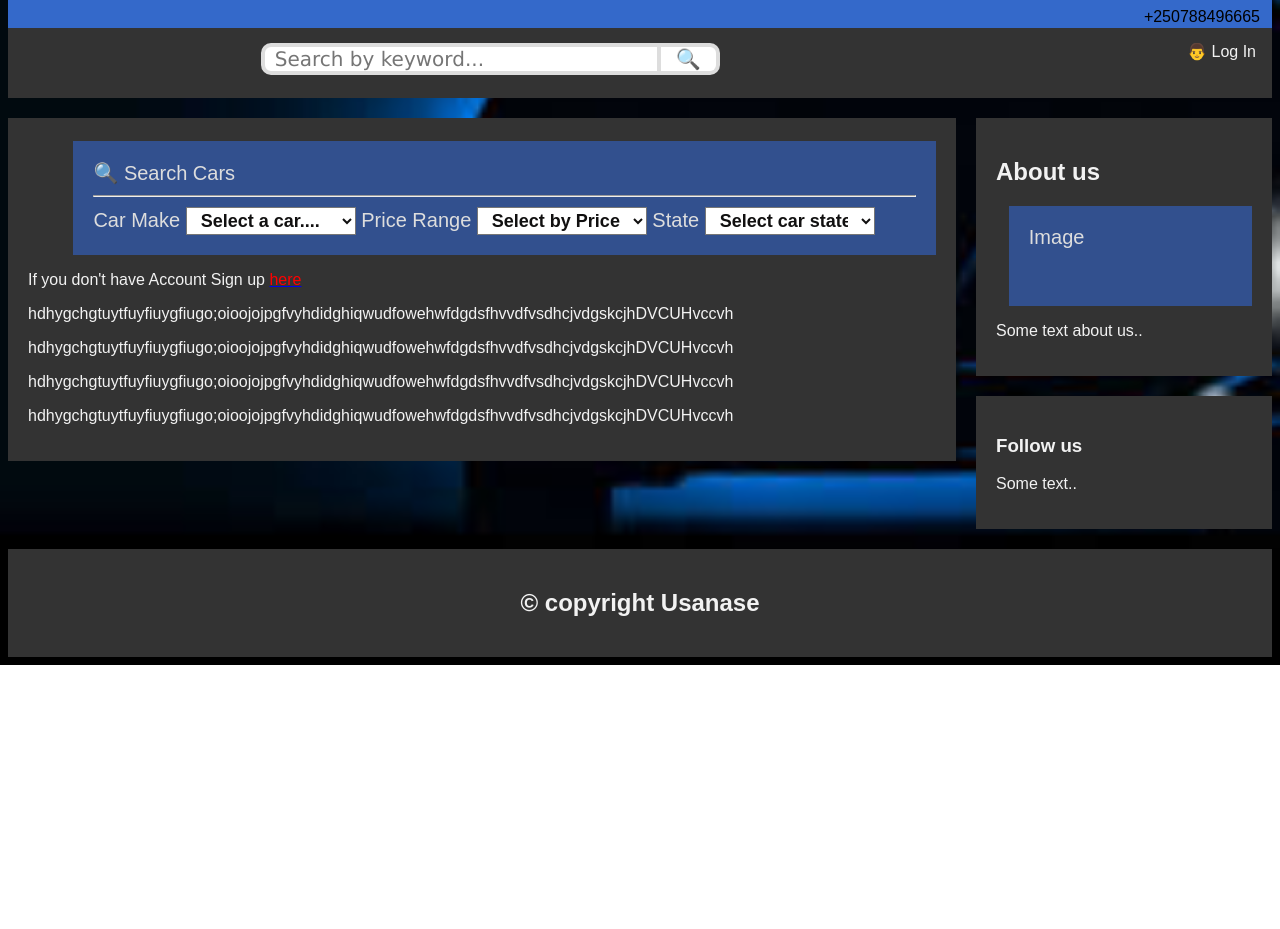
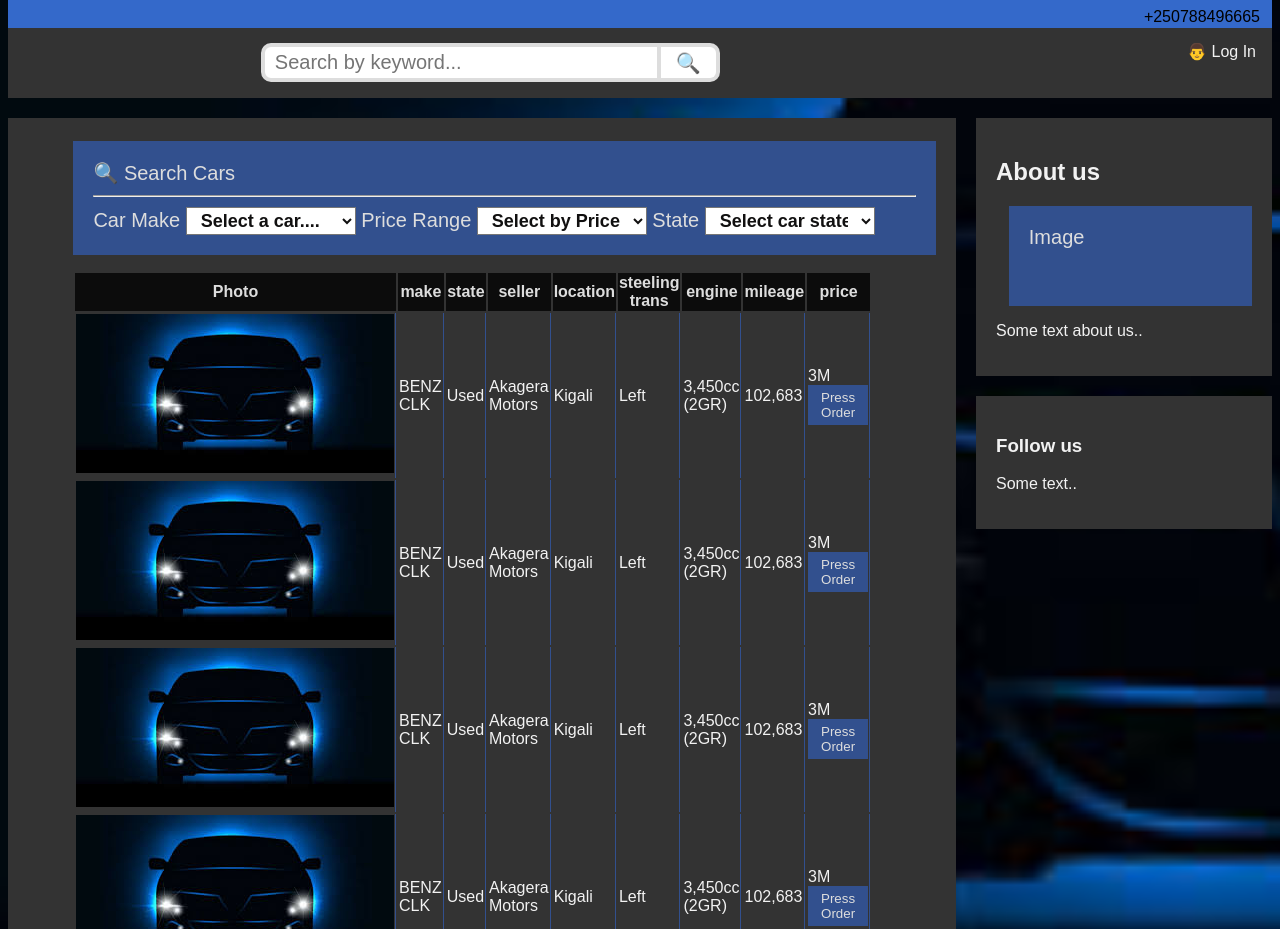
Before and after one commit to UsanaseD/AutoMart, a plain HTML site: page UI/index.html in a window 1280 px wide. Shown: the part 244-1173 px from the top of the page. Before the commit the page ends 909 px from the top, so only its background shows below. Drawn offline with Linux system fonts and the light colour scheme.

Commit message:
feature(ft-home-table):add home table that will hold cars for sell[Start #165956353]

```diff
--- a/UI/css/index.css
+++ b/UI/css/index.css
@@ -49,7 +49,7 @@
     outline: 0;
     cursor: pointer;
     background-color: rgb(255, 255, 255);
-    height: 32px;
+    height: 39px;
   }
   /* Style the top navigation bar */
   .nav {
@@ -95,6 +95,29 @@
     width: 75%;
     height: 60%;
   }
+  table{
+    width: 600px;
+    margin-left: 45px;
+  }
+  table tH{
+    background: #0c0c0c;
+    color: #ddd;
+  }
+  table td{
+    border: none;
+    border-right: 1px solid #32508e;
+  }
+  #order{
+    width: 60px;
+    background: #32508e;
+    height: 40px;
+    border: none;
+    color: #ddd;
+  }
+  #order:hover{
+    background: grey;
+
+  }
 
   /* Right column */
   .rightcolumn {
@@ -105,47 +128,6 @@
 
   }
 
-
-  /* Input form*/
-  input[type="text"],
-  input[type="password"]
-  {
-  display: block;
-  box-sizing: border-box;
-  margin-bottom: 20px;
-  padding: 4px;
-  width: 220px;
-  height: 32px;
-  border: none;
-  outline: none;
-  border-bottom: 1px solid;
-  font-family: Verdana, Geneva, Tahoma, sans-serif;
-  font-weight: 400;
-  font-size: 15px;
-  transition: 0.2s ease;
-  }
-
-
-  /* submiting form form*/
-  input[type="submit"]
-  {
-  margin-bottom: 28px;
-  background: #FF8C00;
-  width: 120px;
-  height: 32px;
-  border: none;
-  border-radius: 2px;
-  transition: 0.2s ease;
-  cursor: pointer;
-  }
-
-
-  /* submiting form hover*/
-  input[type="submit"]:hover
-  {
-  background: #333;
-  transition: 0.2s ease;
-  }
 
 
 
--- a/UI/index.html
+++ b/UI/index.html
@@ -55,11 +55,65 @@
                                         </select>
                       </div>
 	 </div>
-      <p>If you don't have Account Sign up <a href="signup.html"><font color="red">here</font></a></p>
-      <p>hdhygchgtuytfuyfiuygfiugo;oioojojpgfvyhdidghiqwudfowehwfdgdsfhvvdfvsdhcjvdgskcjhDVCUHvccvh</p>
-      <p>hdhygchgtuytfuyfiuygfiugo;oioojojpgfvyhdidghiqwudfowehwfdgdsfhvvdfvsdhcjvdgskcjhDVCUHvccvh</p>
-      <p>hdhygchgtuytfuyfiuygfiugo;oioojojpgfvyhdidghiqwudfowehwfdgdsfhvvdfvsdhcjvdgskcjhDVCUHvccvh</p>
-      <p>hdhygchgtuytfuyfiuygfiugo;oioojojpgfvyhdidghiqwudfowehwfdgdsfhvvdfvsdhcjvdgskcjhDVCUHvccvh</p>
+      <p>
+      <table>
+        <tr >
+          <th>Photo</th>
+          <th>make</th>
+          <th>state</th>
+          <th>seller</th>
+          <th>location</th>
+          <th>steeling trans</th>
+          <th>engine</th>
+          <th>mileage</th>
+          <th>price</th>
+          </tr>
+          <tr>
+            <td><img src="../UI/images/dd.jpg" alt="sorry"></td>
+            <td>BENZ CLK</td>
+            <td>Used</td>
+            <td>Akagera Motors</td>
+            <td>Kigali</td>
+            <td>Left</td>
+            <td>3,450cc (2GR)</td>
+            <td>102,683</td>
+            <td>3M <button id="order">Press Order</button></td>
+          </tr>
+          <tr>
+              <td><img src="../UI/images/dd.jpg" alt="sorry"></td>
+              <td>BENZ CLK</td>
+              <td>Used</td>
+              <td>Akagera Motors</td>
+              <td>Kigali</td>
+              <td>Left</td>
+              <td>3,450cc (2GR)</td>
+              <td>102,683</td>
+              <td>3M <button id="order">Press Order</button></td>
+            </tr>
+            <tr>
+                <td><img src="../UI/images/dd.jpg" alt="sorry"></td>
+                <td>BENZ CLK</td>
+                <td>Used</td>
+                <td>Akagera Motors</td>
+                <td>Kigali</td>
+                <td>Left</td>
+                <td>3,450cc (2GR)</td>
+                <td>102,683</td>
+                <td>3M <button id="order">Press Order</button></td>
+              </tr>
+              <tr>
+                  <td><img src="../UI/images/dd.jpg" alt="sorry"></td>
+                  <td>BENZ CLK</td>
+                  <td>Used</td>
+                  <td>Akagera Motors</td>
+                  <td>Kigali</td>
+                  <td>Left</td>
+                  <td>3,450cc (2GR)</td>
+                  <td>102,683</td>
+                  <td>3M <button id="order">Press Order</button></td>
+                </tr>
+      </table>
+      </p>
     </div>
 
   </div>
```
